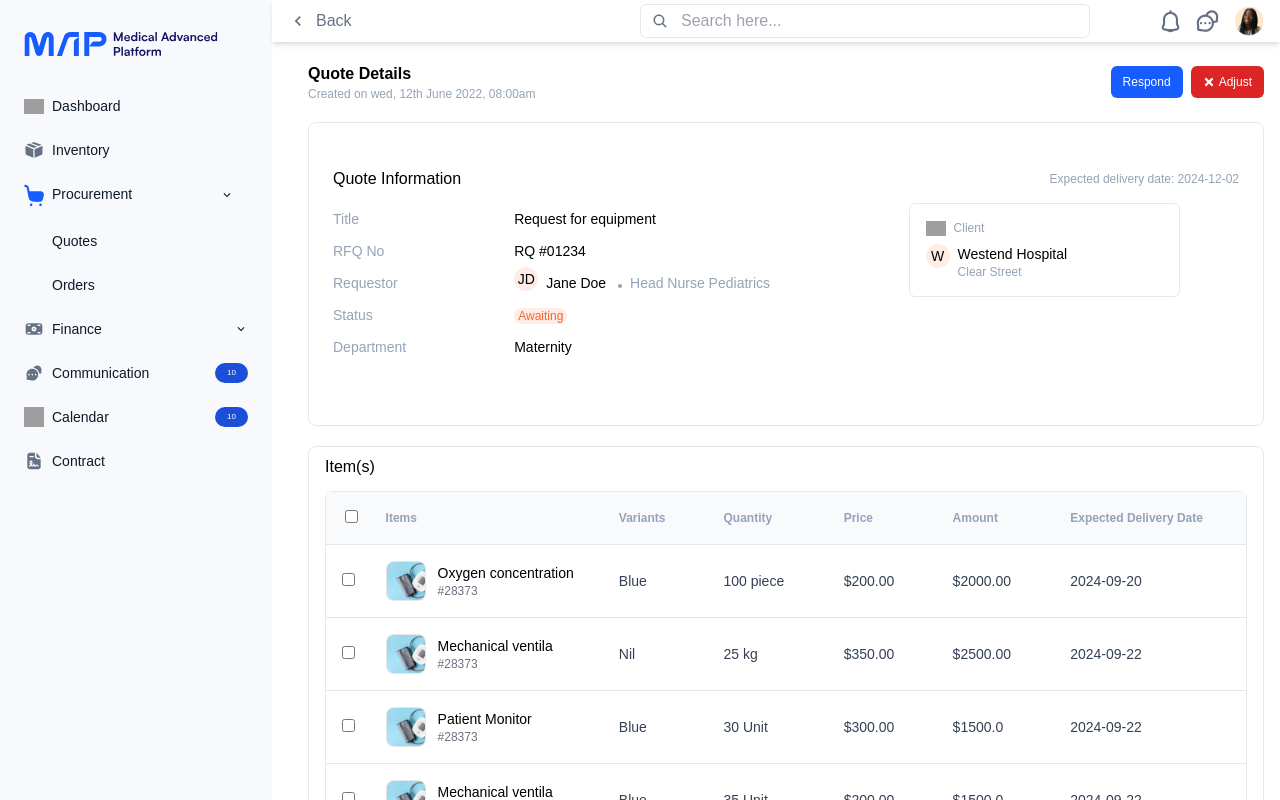
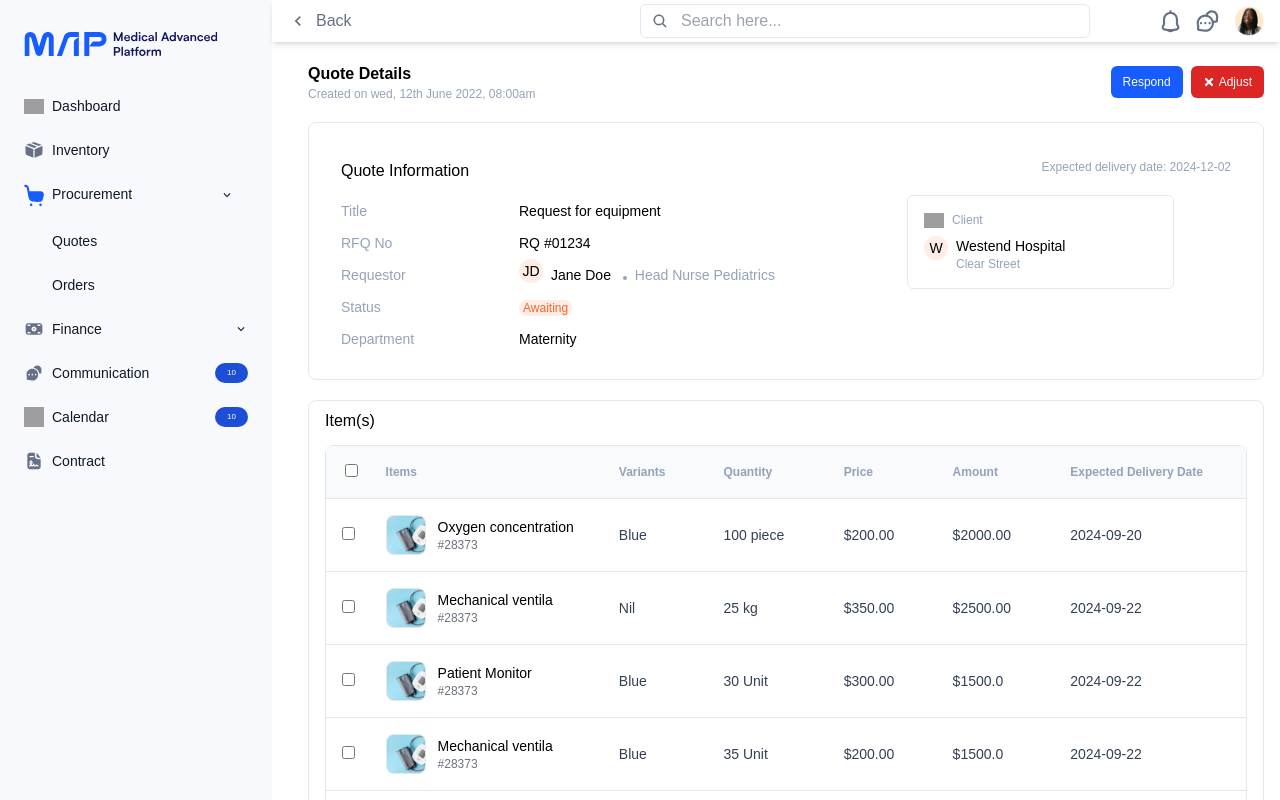
Before and after one commit to Kaddesh/mapis, a Next.js app: page / in a window 1280 px wide. Shown: the top 800 px of the page. Built offline with nearby package versions, Linux system fonts and the light colour scheme; grey boxes are pictures that could not be loaded; a web font is replaced by a local one.

Commit message:
alignment fixed

```diff
--- a/src/app/components/quoteInformation.tsx
+++ b/src/app/components/quoteInformation.tsx
@@ -3,14 +3,14 @@ import React from "react";
 
 const QuoteInformation = () => {
   return (
-    <div className="flex flex-col w-full px-6 py-8 border rounded-lg mb-5 ">
+    <div className="flex flex-col w-full px-8 py-6 border rounded-lg mb-5 ">
 
-      <div className="flex items-center justify-between my-3">
+      <div className="flex justify-between my-3">
         <p className="font-medium">Quote Information</p>
         <p className="text-slate-400 text-xs">Expected delivery date: 2024-12-02</p>
       </div>
 
-      <div className="flex gap-8">
+      <div className="flex items-start justify-start gap-8 h-auto">
         <div className="w-[60%] grid grid-cols-[1fr,2fr] text-sm leading-8 ">
           <div className="text-slate-400">
             <p>Title</p>
@@ -39,7 +39,7 @@ const QuoteInformation = () => {
           </div>
         </div>
 
-        <div className="w-[30%] h-auto border rounded-md text-sm p-4 mr-3 mb-24">
+        <div className="w-[30%] h-auto border rounded-md text-sm p-4 mr-3">
           <div className="flex gap-2 items-center">
             <Image src="/assets/building-5.svg" alt="logo-client" width={20} height={20} />
             <p className="text-slate-400 text-xs">Client</p>
```
